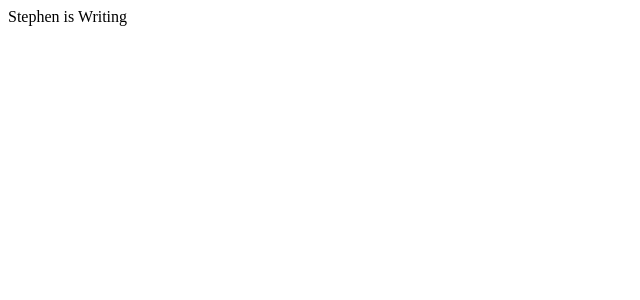
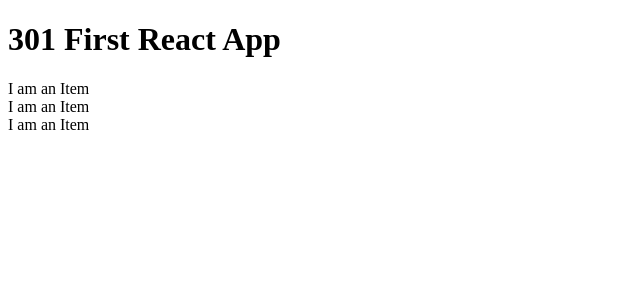
Before and after one commit to stephenclemmer/horned-animals, a React (Create React App) app: page / in a window 1280 px wide. Shown: the top 300 px of the page, without its empty margins (0-640 px from the left). Built offline with nearby package versions, Linux system fonts and the light colour scheme.

Commit message:
created classes for Header, Grid, Row, and Item

```diff
--- a/src/App.js
+++ b/src/App.js
@@ -1,9 +1,12 @@
+import Header from './Header.js';
+import Grid from './Grid.js';
 function App() {
   return (
-   <main>
-    Stephen is Writing
-   </main>
-  );
+   <div>
+    <Header title="301 First React App"/>
+    <Grid/>
+   </div>
+);
 }
 
 export default App;
--- /dev/null
+++ b/src/Grid.js
@@ -0,0 +1,15 @@
+import React from 'react';
+import Row from './Row.js';
+
+class Grid extends React.Component {
+
+  render(){
+    return(
+      <section className="grid">
+        <Row/>
+      </section>
+    )
+  }
+}
+
+export default Grid;
--- a/src/Header.js
+++ b/src/Header.js
@@ -0,0 +1,21 @@
+import React from 'react'
+
+class Header extends React.Component {
+
+  constructor(props) {
+    super(props);
+  }
+
+  render() {
+    return (
+    <header>
+      <h1>
+        {this.props.title}
+      </h1>
+    </header>
+    )
+  }
+
+}
+
+export default Header;
--- /dev/null
+++ b/src/Item.js
@@ -0,0 +1,13 @@
+import React from 'react';
+
+class Item extends React.Component {
+  render(){
+    return (
+      <div className="item">
+        I am an Item
+      </div>
+    )
+  }
+}
+
+export default Item;
--- /dev/null
+++ b/src/Row.js
@@ -0,0 +1,17 @@
+import React from 'react';
+import Item from './Item.js';
+
+class Row extends React.Component {
+
+  render(){
+    return(
+      <div className="row">
+        <Item/>
+        <Item/>
+        <Item/>
+      </div>
+    )
+  }
+}
+
+export default Row;
```
